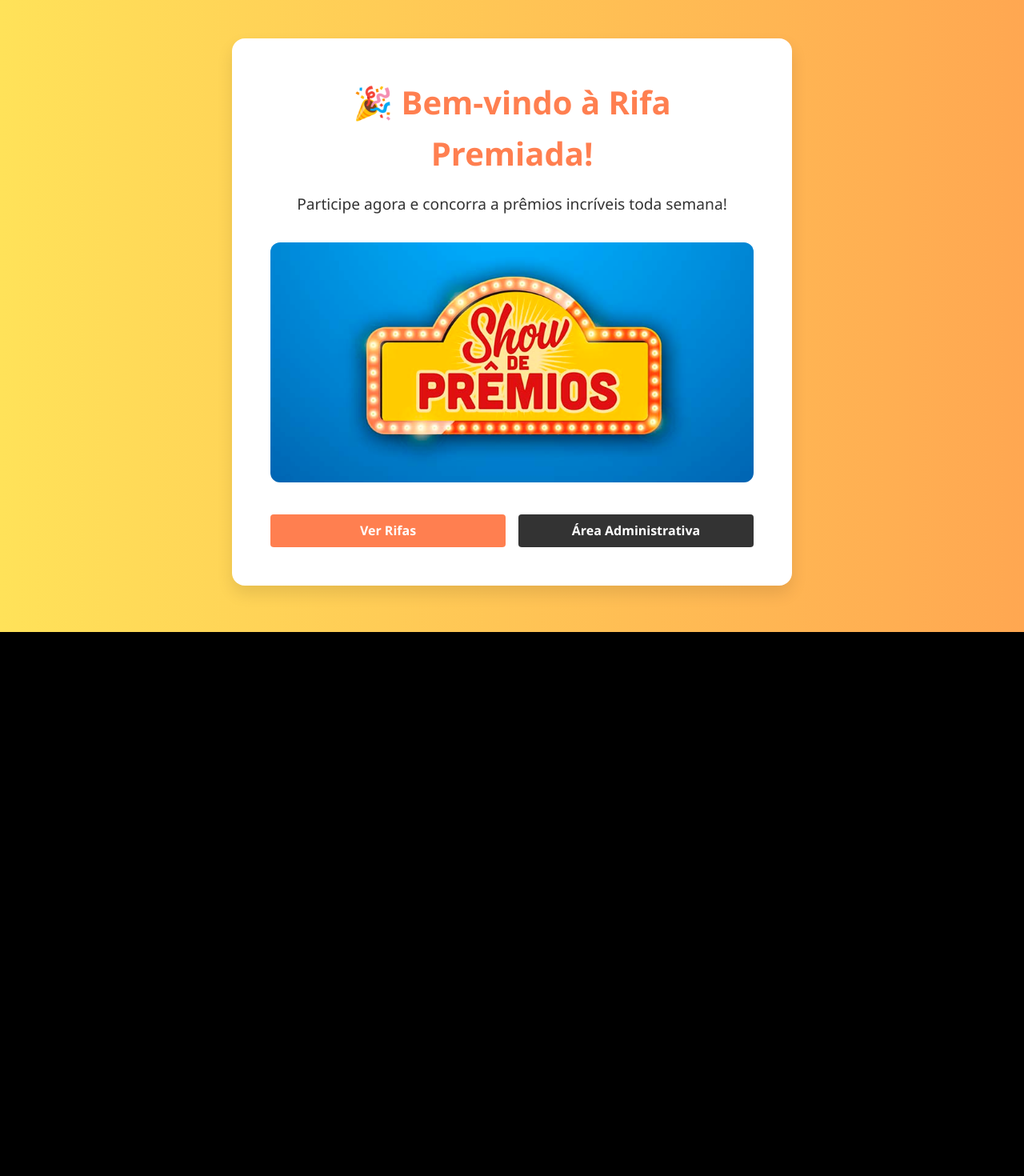
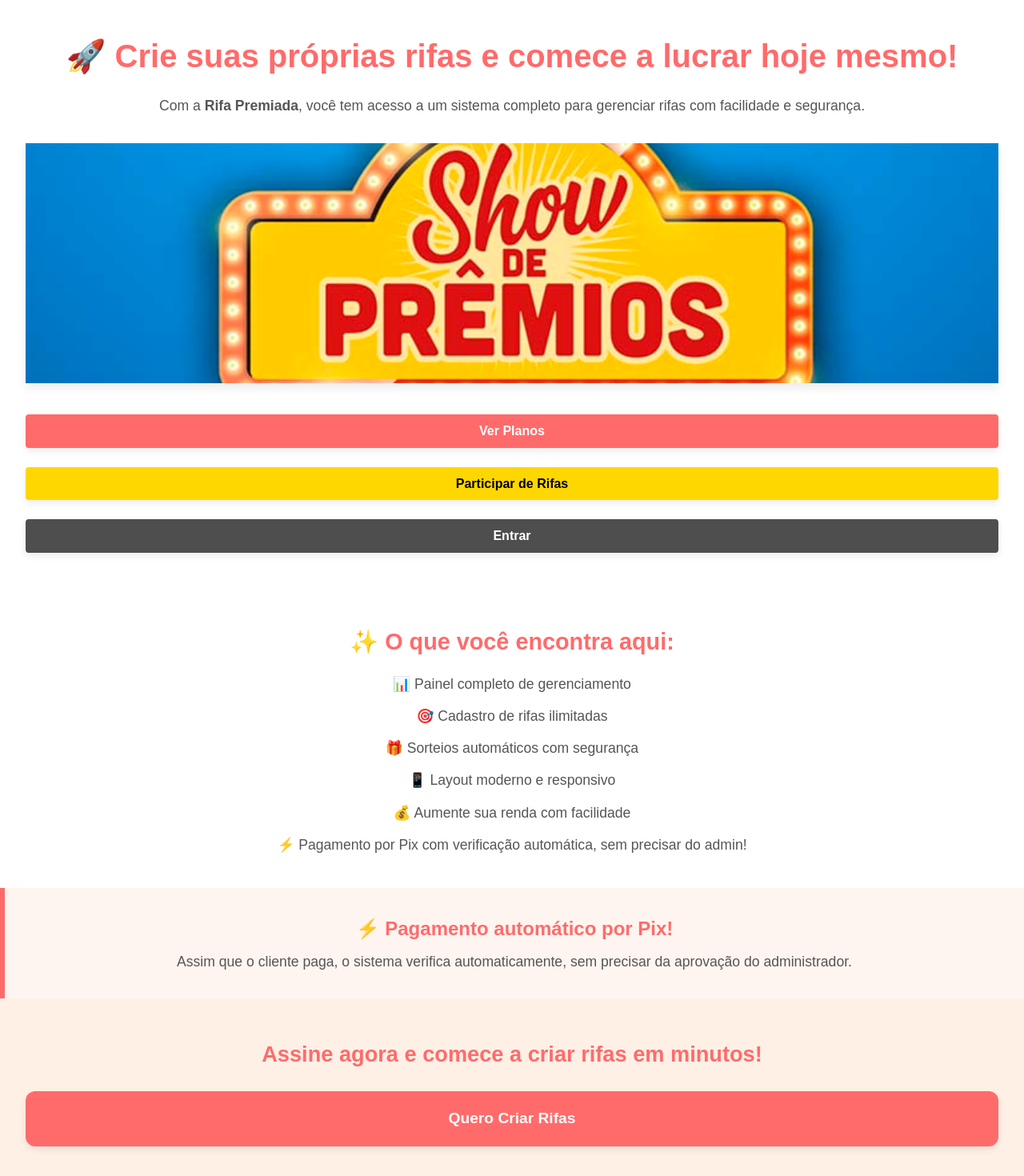
Before and after one commit to Brunomananias/rifa-premiada, a React (Vite) app: page / in a window 1280 px wide. Shown: the part 80-1550 px from the top of the page at 80% size. Before the commit the page ends 870 px from the top, so only its background shows below. Built offline with nearby package versions, Linux system fonts and the light colour scheme.

Commit message:
melhorias

```diff
--- a/src/admin/AdminNavbar.tsx
+++ b/src/admin/AdminNavbar.tsx
@@ -1,5 +1,6 @@
 import { Link, useLocation, useNavigate } from 'react-router-dom';
 import { useAuth } from '../contexts/AuthContext';
+import { planId } from '../services/apiClient';
 
 interface IProps {
   closeSidebar?: () => void;
@@ -8,7 +9,7 @@ interface IProps {
 const AdminNavbar = ({ closeSidebar }: IProps) => {
   const location = useLocation();
   const navigate = useNavigate();
-  const { logout, user, planId, loading } = useAuth();
+  const { logout, user, loading } = useAuth();
   const planName = localStorage.getItem('plan_name');
   const userName = localStorage.getItem('user_name');
 
@@ -61,15 +62,15 @@ const AdminNavbar = ({ closeSidebar }: IProps) => {
         </div>
       )}
 
-      <Link to="/admin/dashboard" onClick={handleLinkClick} style={linkStyle('/admin/dashboard')}>Dashboard</Link>
-      <Link to="/admin/rifas" onClick={handleLinkClick} style={linkStyle('/admin/rifas')}>Rifas</Link>
-      {planId === 3 && <Link to="/admin/menor-maior-cota" onClick={handleLinkClick} style={linkStyle('/admin/menor-maior-cota')}>Menor e Maior</Link>}
-      <Link to="/admin/compras" onClick={handleLinkClick} style={linkStyle('/admin/compras')}>Compras</Link>
-      {planId !== 5 && <Link to="/admin/clientes" onClick={handleLinkClick} style={linkStyle('/admin/clientes')}>Clientes</Link>}
-      <Link to="/admin/sorteio" onClick={handleLinkClick} style={linkStyle('/admin/sorteio')}>Sorteio</Link>
-      {planId === 3 && <Link to="/admin/gateway-config" onClick={handleLinkClick} style={linkStyle('/admin/gateway-config')}>Gateway de Pagamento</Link>}
-      <Link to="/admin/plano" onClick={handleLinkClick} style={linkStyle('/admin/plano')}>Meu Plano</Link>
-      <Link to="/admin/gateway-config" onClick={handleLinkClick} style={linkStyle('/admin/gateway-config')}>Configuração</Link>
+      <Link to="/admin/dashboard" style={linkStyle('/admin/dashboard')}>Dashboard</Link>
+      <Link to="/admin/rifas"  style={linkStyle('/admin/rifas')}>Rifas</Link>
+      {planId === 3 && <Link to="/admin/menor-maior-cota"  style={linkStyle('/admin/menor-maior-cota')}>Menor e Maior</Link>}
+      <Link to="/admin/compras"  style={linkStyle('/admin/compras')}>Compras</Link>
+      {planId !== 5 && planId !== 1 && <Link to="/admin/clientes"  style={linkStyle('/admin/clientes')}>Clientes</Link>}
+      <Link to="/admin/sorteio"  style={linkStyle('/admin/sorteio')}>Sorteio</Link>
+      {planId === 3 && <Link to="/admin/gateway-config"  style={linkStyle('/admin/gateway-config')}>Gateway de Pagamento</Link>}
+      <Link to="/admin/plano" style={linkStyle('/admin/plano')}>Meu Plano</Link>
+      <Link to="/admin/gateway-config" style={linkStyle('/admin/gateway-config')}>Configuração</Link>
 
       <button onClick={() => { handleLogout(); handleLinkClick(); }} style={{ ...linkStyle('/'), marginTop: '2rem', background: 'none', border: 'none', textAlign: 'left', width: '100%', cursor: 'pointer' }}>SAIR</button>
 
--- a/src/admin/ClientesPage.tsx
+++ b/src/admin/ClientesPage.tsx
@@ -1,5 +1,5 @@
 import { useEffect, useState } from "react";
-import apiClient from "../services/apiClient"; // Ajuste o caminho conforme sua estrutura
+import apiClient, { idUser } from "../services/apiClient"; // Ajuste o caminho conforme sua estrutura
 import AdminLayout from "./AdminLayout";
 
 type Comprador = {
@@ -22,7 +22,9 @@ export default function CompradoresPage() {
   useEffect(() => {
     const fetchCompradores = async () => {
       try {
-        const response = await apiClient.get("api/customer/customers");
+        const response = await apiClient.get("api/customer/customers", {
+          params: {userId: idUser}
+        });
         setCompradores(response.data);
         setFilteredCompradores(response.data);
       } catch (error) {
--- a/src/admin/ComprasPage.tsx
+++ b/src/admin/ComprasPage.tsx
@@ -19,11 +19,14 @@ export default function CompradoresPage() {
   const [filteredCompradores, setFilteredCompradores] = useState<Comprador[]>([]);
   const [currentPage, setCurrentPage] = useState(1);
   const itemsPerPage = 10;
+  const idUser = localStorage.getItem('user');
 
   useEffect(() => {
     const fetchCompradores = async () => {
       try {
-        const response = await apiClient.get("api/NumbersSold/compras");
+        const response = await apiClient.get("api/NumbersSold/compras", {
+          params: {userId: idUser}
+        });
         setCompradores(response.data);
         setFilteredCompradores(response.data);
       } catch (error) {
--- a/src/admin/RifasAdmin.tsx
+++ b/src/admin/RifasAdmin.tsx
@@ -183,7 +183,7 @@ const RafflesAdmin = () => {
 
   return (
     <AdminLayout>
-      <Typography variant="h4" color="white">Rifas Registradas</Typography>
+      <Typography variant="h4" style={{ fontSize: '2rem', marginBottom: '1rem', color: 'white' }}>Rifas Registradas</Typography>
 
       <Box mt={4}>
         {raffles.map((raffle) => {
--- a/src/pages/Home.css
+++ b/src/pages/Home.css
@@ -1,68 +1,159 @@
-.home-container {
-    display: flex;
-    justify-content: center;
-    align-items: center;
-    min-height: 100vh;
-    background: linear-gradient(to right, #ffe259, #ffa751);
-    font-family: 'Segoe UI', Tahoma, Geneva, Verdana, sans-serif;
+@import url('https://fonts.googleapis.com/css2?family=Inter:wght@400;600;700&display=swap');
+
+body {
+  margin: 0;
+  padding: 0;
+  background-color: #fdfdfd;
+  font-family: 'Inter', sans-serif;
 }
 
+.home-container {
+  background: linear-gradient(135deg, #ffece6, #fff0e6);
+  min-height: 100vh;
+  display: flex;
+  flex-direction: column;
+}
+
+/* Hero */
 .home-hero {
+  width: 100%;
+  background: #ffffff;
+  padding: 3rem 2rem;
+  border-radius: 0;
+  box-shadow: 0 15px 30px rgba(0, 0, 0, 0.05);
   text-align: center;
-    padding: 3rem;
-    background: white;
-    border-radius: 16px;
-    box-shadow: 0 10px 20px rgba(0,0,0,0.1);
-    max-width: 700px;
 }
 
 .home-hero h1 {
   font-size: 2.5rem;
-    color: #ff7f50;
+  color: #ff6b6b;
+  margin-bottom: 1rem;
 }
 
 .home-hero p {
-    font-size: 1.2rem;
-    margin: 1rem 0 2rem;
-    color: #333;
+  font-size: 1.1rem;
+  color: #555;
+  margin-bottom: 2rem;
 }
 
 .home-banner {
   width: 100%;
   max-height: 300px;
   object-fit: cover;
-    border-radius: 12px;
+  border-radius: 0;
+  box-shadow: 0 6px 12px rgba(0, 0, 0, 0.08);
   margin-bottom: 2rem;
 }
 
 .home-buttons {
   display: flex;
   justify-content: center;
-    gap: 1rem;
+  flex-wrap: wrap;
+  gap: 1.5rem;
 }
 
 .button {
-    padding: 0.8rem 1.5rem;
+  padding: 1rem 2rem;
+  border-radius: 10px;
   text-decoration: none;
-    border-radius: 8px;
-    font-weight: bold;
-    transition: 0.3s ease;
+  font-weight: 600;
+  transition: all 0.3s ease;
+  box-shadow: 0 4px 10px rgba(0, 0, 0, 0.08);
+  border: none;
+  cursor: pointer;
 }
 
-  .button.primary {
-    background-color: #ff7f50;
-    color: white;
+.button.cta {
+  background-color: #ff6b6b;
+  color: #fff;
 }
 
-  .button.primary:hover {
-    background-color: #ff6333;
+.button.cta:hover {
+  background-color: #e63946;
+  transform: scale(1.05);
 }
 
 .button.secondary {
-    background-color: #333;
+  background-color: #4e4e4e;
   color: white;
 }
 
 .button.secondary:hover {
-    background-color: #111;
+  background-color: #2c2c2c;
+  transform: scale(1.05);
 }
+
+/* Features Section */
+.features-section {
+  width: 100%;
+  background: #ffffff;
+  padding: 2.5rem;
+  border-radius: 0;
+  box-shadow: 0 10px 20px rgba(0, 0, 0, 0.04);
+  text-align: center;
+}
+
+.features-section h2 {
+  color: #ff6b6b;
+  font-size: 1.8rem;
+  margin-bottom: 1rem;
+}
+
+.features-list {
+  list-style: none;
+  padding: 0;
+  font-size: 1.1rem;
+  color: #555;
+  display: grid;
+  gap: 0.75rem;
+}
+
+/* CTA Final */
+.cta-final {
+  width: 100%;
+  background: #fff0e6;
+  padding: 3rem 2rem;
+  border-radius: 0;
+  text-align: center;
+}
+
+.cta-final h2 {
+  font-size: 1.7rem;
+  color: #ff6b6b;
+  margin-bottom: 1.5rem;
+}
+
+.button.cta-big {
+  font-size: 1.2rem;
+  padding: 1.2rem 2.5rem;
+  background-color: #ff6b6b;
+  color: white;
+  border-radius: 12px;
+}
+
+.button.cta-big:hover {
+  background-color: #e63946;
+  transform: scale(1.05);
+}
+
+/* Destaque */
+.highlight-box {
+  width: 100%;
+  background-color: #fff5f0;
+  border-left: 6px solid #ff6b6b;
+  padding: 2rem;
+  border-radius: 0;
+  box-shadow: 0 6px 12px rgba(0, 0, 0, 0.04);
+  text-align: center;
+}
+
+.highlight-box h3 {
+  margin: 0 0 0.5rem;
+  font-size: 1.5rem;
+  color: #ff6b6b;
+}
+
+.highlight-box p {
+  color: #555;
+  font-size: 1.1rem;
+}
--- a/src/pages/Home.tsx
+++ b/src/pages/Home.tsx
@@ -1,22 +1,46 @@
 import { Link } from 'react-router-dom';
-import './Home.css'; // Criamos esse CSS para estilizar melhor a página
+import './Home.css';
 
 const Home = () => {
   return (
     <div className="home-container">
       <div className="home-hero">
-        <h1>🎉 Bem-vindo à Rifa Premiada!</h1>
-        <p>Participe agora e concorra a prêmios incríveis toda semana!</p>
+        <h1>🚀 Crie suas próprias rifas e comece a lucrar hoje mesmo!</h1>
+        <p>Com a <strong>Rifa Premiada</strong>, você tem acesso a um sistema completo para gerenciar rifas com facilidade e segurança.</p>
+
         <img
           src="/logo.jpg"
-          alt="Prêmios incríveis"
+          alt="Dashboard da plataforma"
           className="home-banner"
         />
 
         <div className="home-buttons">
-          <Link to="/rifas" className="button primary">Ver Rifas</Link>
-          <Link to="/admin" className="button secondary">Área Administrativa</Link>
+          <Link to="/planos" className="button cta">Ver Planos</Link>
+          <Link to="/rifas" className="button outlined">Participar de Rifas</Link>
+          <Link to="/admin" className="button secondary">Entrar</Link>
         </div>
+      </div>
+
+      <div className="features-section">
+        <h2>✨ O que você encontra aqui:</h2>
+        <ul className="features-list">
+          <li>📊 Painel completo de gerenciamento</li>
+          <li>🎯 Cadastro de rifas ilimitadas</li>
+          <li>🎁 Sorteios automáticos com segurança</li>
+          <li>📱 Layout moderno e responsivo</li>
+          <li>💰 Aumente sua renda com facilidade</li>
+          <li>⚡ Pagamento por Pix com verificação automática, sem precisar do admin!</li>
+        </ul>
+      </div>
+
+      <div className="highlight-box">
+        <h3>⚡ Pagamento automático por Pix!</h3>
+        <p>Assim que o cliente paga, o sistema verifica automaticamente, sem precisar da aprovação do administrador.</p>
+      </div>
+
+      <div className="cta-final">
+        <h2>Assine agora e comece a criar rifas em minutos!</h2>
+        <Link to="/planos" className="button cta-big">Quero Criar Rifas</Link>
       </div>
     </div>
   );
--- a/src/services/apiClient.tsx
+++ b/src/services/apiClient.tsx
@@ -1,6 +1,7 @@
 import axios from 'axios';
 // import { jwtDecode } from 'jwt-decode';
-
+export const idUser = localStorage.getItem('user');
+export const planId = Number(localStorage.getItem('plan_id'));
 // // Função para pegar o token do localStorage
 // const getToken = () => {
 //   return localStorage.getItem('jwtToken');
```
Also changed, not shown: src/admin/AdminDashboard.tsx (+4 -3 lines), src/admin/SorteioPage.tsx (+5 -3 lines). Lines whose indentation alone changed are shown as unchanged.
